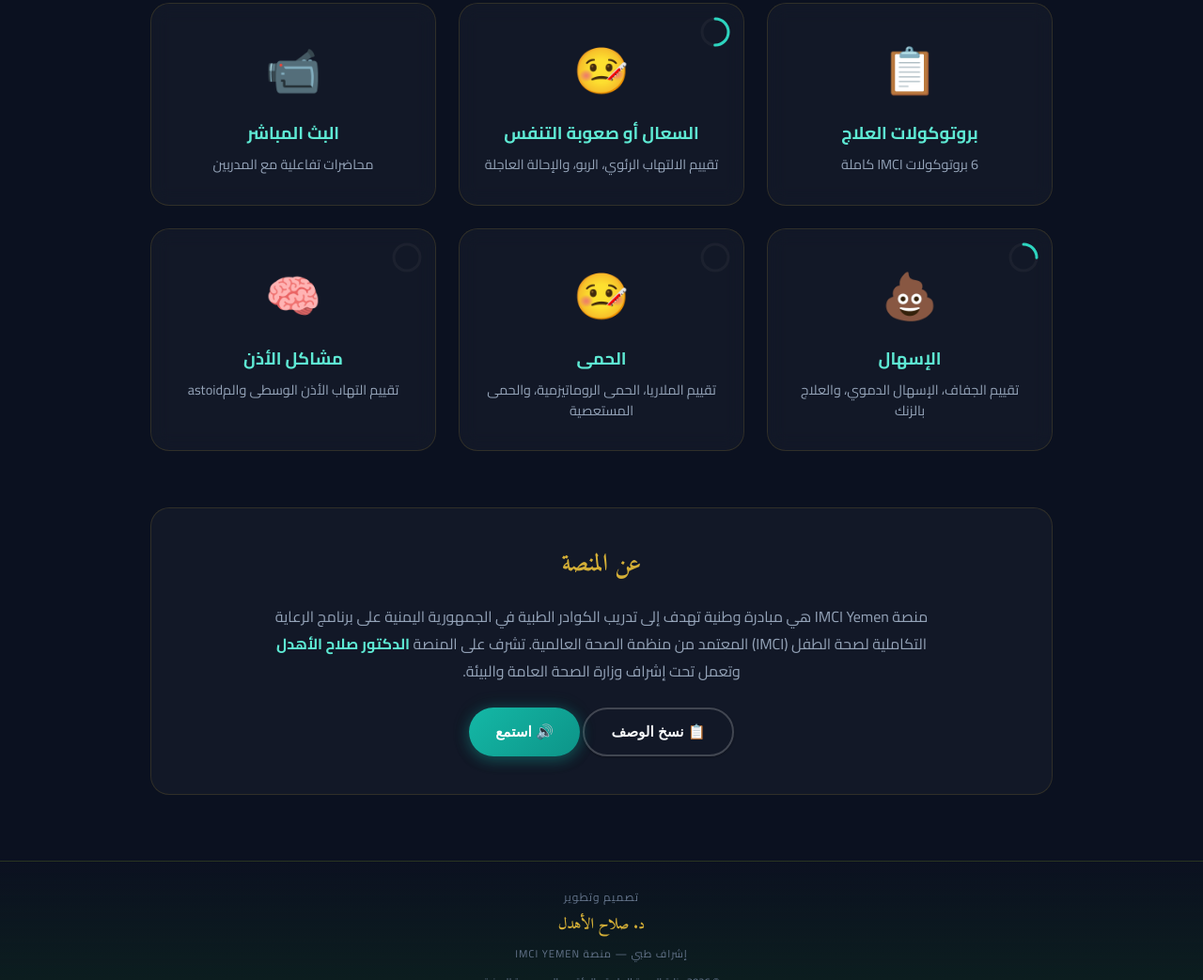
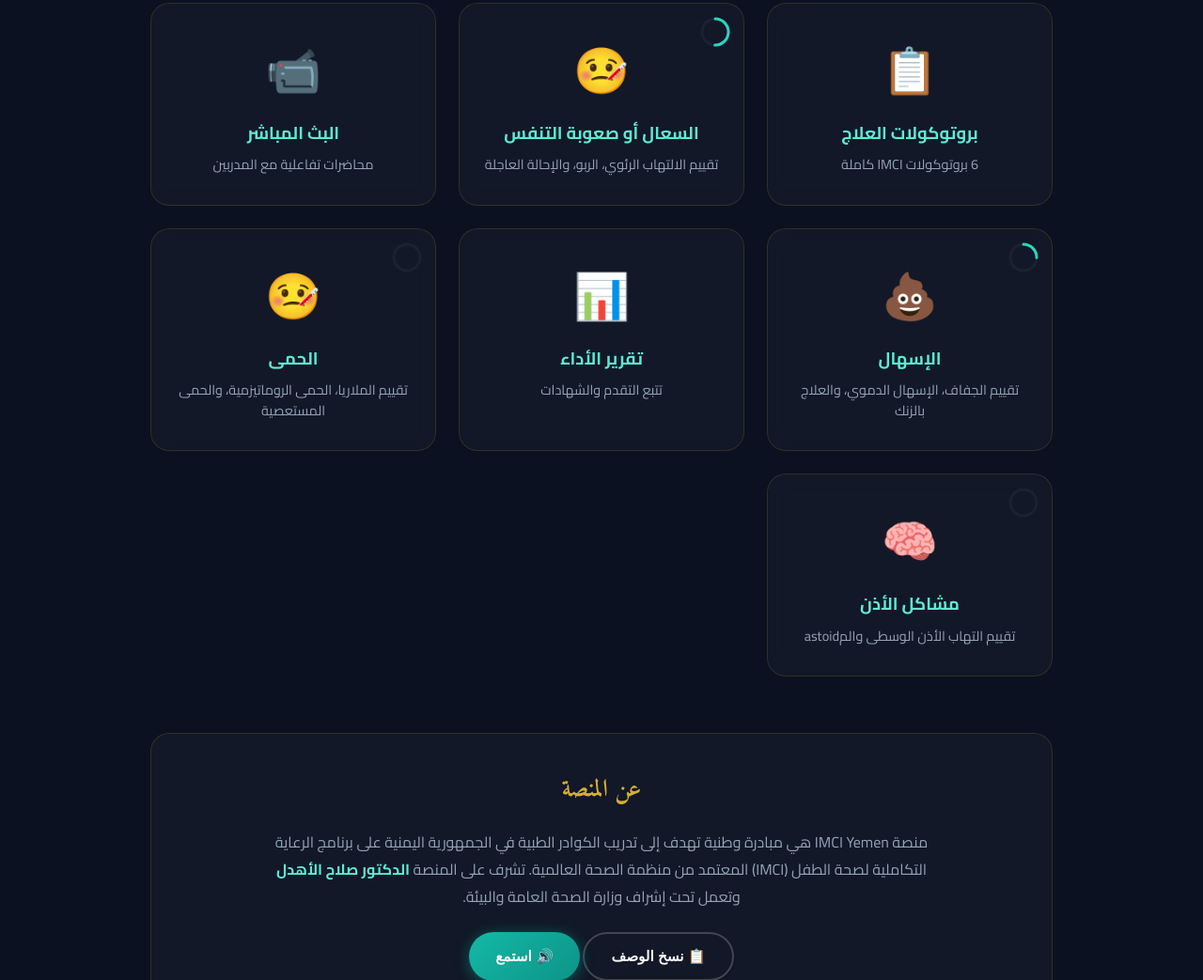
Before and after one commit to kaidngat4-droid/imci-yemen-platform, a website: page index.html in a window 1280 px wide. Shown: the part 1179-2222 px from the top of the page at 94% size. Drawn offline with Linux system fonts and the light colour scheme.

Commit message:
📊 إضافة بطاقة تقرير الأداء

```diff
--- a/index.html
+++ b/index.html
@@ -748,7 +748,8 @@
                     <h3>الإسهال</h3>
                     <p>تقييم الجفاف، الإسهال الدموي، والعلاج بالزنك</p>
                 </a>
-                <a href="#" class="card animate-on-scroll" data-module="5">
+                <a href="report.html" class="card animate-on-scroll"><span class="icon">📊</span><h3>تقرير الأداء</h3><p>تتبع التقدم والشهادات</p></a>
+            <a href="#" class="card animate-on-scroll" data-module="5">
                     <span class="completed-badge">✓ تمت</span>
                     <div class="card-progress">
                         <svg viewBox="0 0 36 36">
```
